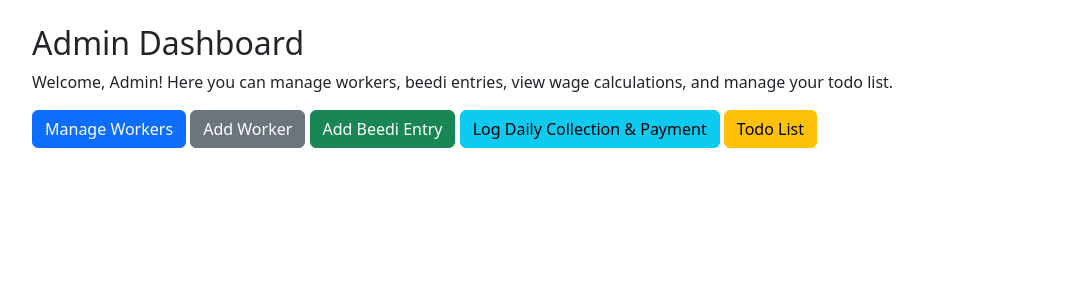
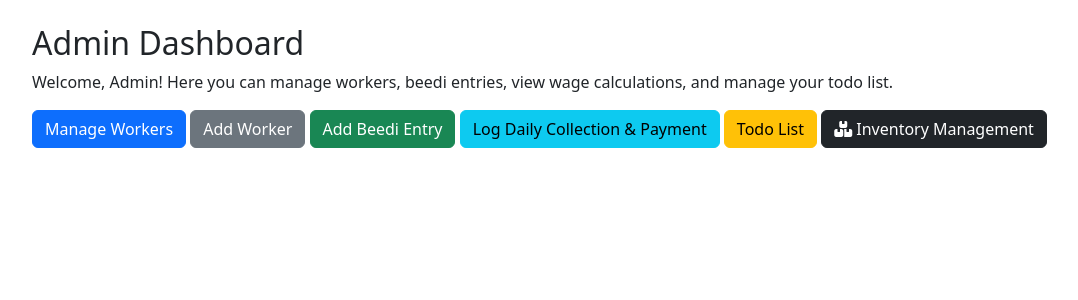
Before and after one commit to swarooop795/Digital-Beedi-Branch, a Flask app: page /admin-dashboard in a window 1280 px wide. Shown: the part 56-356 px from the top of the page, without its empty margins (50-1128 px from the left). Run offline with Flask 3, Linux system fonts and the light colour scheme; the visitor is signed in with stand-in values (Sample User, id 1); data that the repository does not hold is empty.

Commit message:
Add Inventory Management link to admin dashboard

```diff
--- a/Digital_Beedi_Branch_System/app/templates/admin_dashboard.html
+++ b/Digital_Beedi_Branch_System/app/templates/admin_dashboard.html
@@ -7,4 +7,12 @@
 <a href="/beedi-entry" class="btn btn-success">Add Beedi Entry</a>
 <a href="/log-collection" class="btn btn-info">Log Daily Collection & Payment</a>
 <a href="/todos" class="btn btn-warning">Todo List</a>
+<a
+    href="{{ url_for('inventory.inventory_admin') }}"
+    class="btn btn-dark">
+
+    <i class="fas fa-boxes-stacked"></i>
+    Inventory Management
+
+</a>
 {% endblock %}
```
